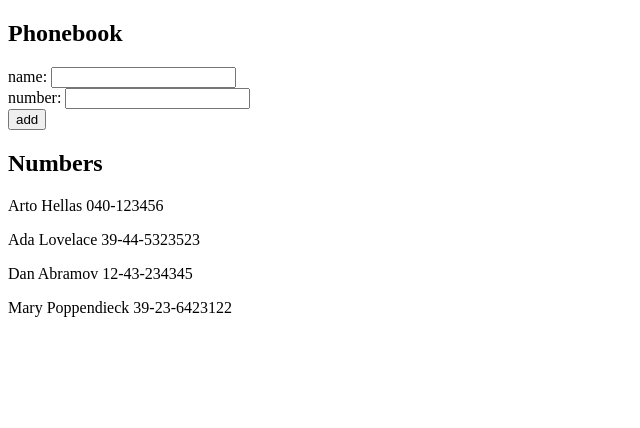
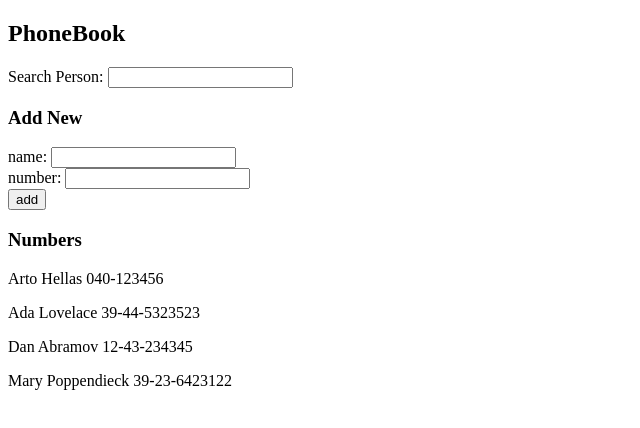
Before and after one commit to RamiA18/FullStackOpen2021Rami, a React (Create React App) app in the folder Part2/thephonebook/: page / in a window 1280 px wide. Shown: the top 428 px of the page, without its empty margins (0-640 px from the left). Built offline with nearby package versions, Linux system fonts and the light colour scheme.

Commit message:
up till exercise 2.10 (Forms section done)

```diff
--- a/Part2/thephonebook/src/App.js
+++ b/Part2/thephonebook/src/App.js
@@ -1,76 +1,74 @@
-import React, { useState } from 'react'
-
-const Person = ({name , id , number}) => {
-  return (
-      <p> {name} {number} </p>
-  )
-}
+import React, { useState } from "react";
+import HeaderTwo from "./components/HeaderTwo.js";
+import Filter from "./components/Filter.js";
+import PersonForm from "./components/PersonForm.js";
+import Persons from "./components/Persons.js";
 
 const App = () => {
-  const [ persons, setPersons ] = useState([
-    { name: 'Arto Hellas', number: '040-123456', id: 1 },
-    { name: 'Ada Lovelace', number: '39-44-5323523', id: 2 },
-    { name: 'Dan Abramov', number: '12-43-234345' , id: 3 },
-    { name: 'Mary Poppendieck', number: '39-23-6423122', id: 4 }
-  ])
-  const [ newName, setNewName ] = useState('')
-  const [ newNumber, setNewNumber ] = useState('')
-
-
+  const [persons, setPersons] = useState([
+    { name: "Arto Hellas", number: "040-123456", id: 1 },
+    { name: "Ada Lovelace", number: "39-44-5323523", id: 2 },
+    { name: "Dan Abramov", number: "12-43-234345", id: 3 },
+    { name: "Mary Poppendieck", number: "39-23-6423122", id: 4 },
+  ]);
+  const [newName, setNewName] = useState("");
+  const [newNumber, setNewNumber] = useState("");
+  const [filterQuery, setFilterQuery] = useState("");
 
   const addPerson = (event) => {
-    event.preventDefault()
+    event.preventDefault();
     const personObject = {
       name: newName,
       number: newNumber,
       id: persons.length + 1,
+    };
+
+    const filterName = persons.filter(
+      (person) => person.name.toLowerCase() === newName.toLowerCase()
+    );
+    if (filterName.length > 0) {
+      alert(newName + " is existing");
+    } else {
+      setPersons(persons.concat(personObject));
+      setNewName("");
+      setNewNumber("");
     }
-
-    const filterName = persons.filter((person) => person.name.toLowerCase() === newName.toLowerCase());
-
-    if (filterName.length > 0) {
-      alert (newName + " is existing")
-
-    } else {
-    setPersons(persons.concat(personObject))
-    setNewName('')
-    setNewNumber('')
-
-  }
-}
+  };
 
   const handleNameChange = (event) => {
-    setNewName(event.target.value)
-  }
+    setNewName(event.target.value);
+  };
 
   const handleNumberChange = (event) => {
-    setNewNumber(event.target.value)
-  }
+    setNewNumber(event.target.value);
+  };
+
+  const handleFilterChange = (event) => {
+    setFilterQuery(event.target.value);
+  };
+
+  const personsToShow =
+    filterQuery === ""
+      ? persons
+      : persons.filter((person) =>
+          person.name.toLowerCase().includes(filterQuery.toLowerCase())
+        );
 
   return (
     <div>
-      <h2>Phonebook</h2>
-      <form onSubmit={addPerson}>
-        <div>
-          name: <input value={newName}
-          onChange={handleNameChange} />
-        </div>
-        <div>
-          number: <input value={newNumber}
-          onChange={handleNumberChange} />
-        </div>
-        <div>
-          <button type="submit">add</button>
-        </div>
-      </form>
-      <h2>Numbers</h2>
+      <HeaderTwo text="PhoneBook" />
+      <Filter value={filterQuery} handleChange={handleFilterChange} />
+      <PersonForm
+        title="Add New"
+        submitAction={addPerson}
+        nameValue={newName}
+        nameChangeHandling={handleNameChange}
+        numberValue={newNumber}
+        numberChangeHandling={handleNumberChange}
+      />
+      <Persons title="Numbers" persons={personsToShow} />
+    </div>
+  );
+};
 
-      {persons.map(person =>
-          <Person key={person.id} name={person.name} number={person.number} />
-        )}
-
-    </div>
-  )
-}
-
-export default App
+export default App;
--- /dev/null
+++ b/Part2/thephonebook/src/components/Filter.js
@@ -0,0 +1,15 @@
+import React from "react";
+
+const filter = (props) => {
+  return (
+    <div>
+      {" "}
+      Search Person: <input
+        value={props.value}
+        onChange={props.handleChange}
+      />{" "}
+    </div>
+  );
+};
+
+export default filter;
--- /dev/null
+++ b/Part2/thephonebook/src/components/HeaderThree.js
@@ -0,0 +1,7 @@
+import React from "react";
+
+const HeaderThree = ({ text }) => {
+  return <h3> {text} </h3>;
+};
+
+export default HeaderThree;
--- /dev/null
+++ b/Part2/thephonebook/src/components/HeaderTwo.js
@@ -0,0 +1,7 @@
+import React from "react";
+
+const HeaderTwo = ({ text }) => {
+  return <h2> {text} </h2>;
+};
+
+export default HeaderTwo;
--- /dev/null
+++ b/Part2/thephonebook/src/components/Person.js
@@ -0,0 +1,12 @@
+import React from "react";
+
+const Person = ({ name, id, number }) => {
+  return (
+    <p>
+      {" "}
+      {name} {number}{" "}
+    </p>
+  );
+};
+
+export default Person;
--- /dev/null
+++ b/Part2/thephonebook/src/components/PersonForm.js
@@ -0,0 +1,28 @@
+import React from "react";
+import HeaderThree from "./HeaderThree";
+
+const PersonForm = (props) => {
+  return (
+    <div>
+      <HeaderThree text={props.title} />
+      <form onSubmit={props.submitAction}>
+        <div>
+          name:{" "}
+          <input value={props.nameValue} onChange={props.nameChangeHandling} />
+        </div>
+        <div>
+          number:{" "}
+          <input
+            value={props.numberValue}
+            onChange={props.numberChangeHandling}
+          />
+        </div>
+        <div>
+          <button type="submit">add</button>
+        </div>
+      </form>
+    </div>
+  );
+};
+
+export default PersonForm;
--- /dev/null
+++ b/Part2/thephonebook/src/components/Persons.js
@@ -0,0 +1,16 @@
+import React from "react";
+import HeaderThree from "./HeaderThree";
+import Person from "./Person";
+
+const Persons = (props) => {
+  return (
+    <div>
+      <HeaderThree text={props.title} />
+      {props.persons.map((person) => (
+        <Person key={person.id} name={person.name} number={person.number} />
+      ))}
+    </div>
+  );
+};
+
+export default Persons;
```
